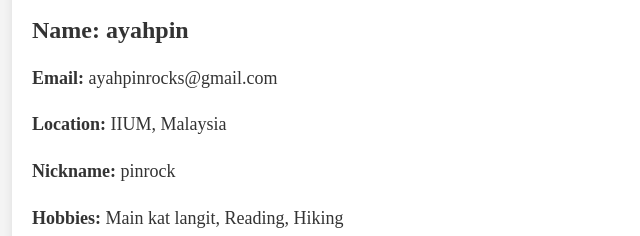
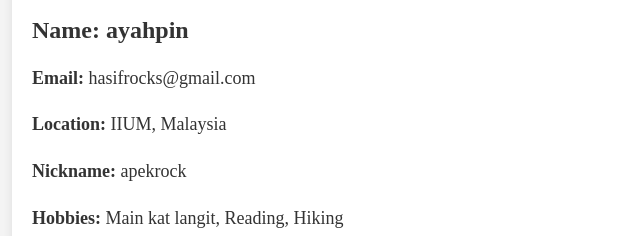
Before and after one commit to Hasif157/technoinfo, a plain HTML site: page index.html in a window 1280 px wide. Shown: the part 182-418 px from the top of the page, 208-848 px from the left. Drawn offline with Linux system fonts and the light colour scheme.

Commit message:
Update index.html

```diff
--- a/index.html
+++ b/index.html
@@ -41,9 +41,9 @@
 
         <div class="personal-info">
             <h2>Name: ayahpin</h2>
-            <p><strong>Email:</strong> ayahpinrocks@gmail.com</p>
+            <p><strong>Email:</strong> hasifrocks@gmail.com</p>
             <p><strong>Location:</strong> IIUM, Malaysia</p>
-            <p><strong>Nickname:</strong> pinrock</p>
+            <p><strong>Nickname:</strong> apekrock</p>
             <p><strong>Hobbies:</strong> Main kat langit, Reading, Hiking</p>
         </div>
 
```
